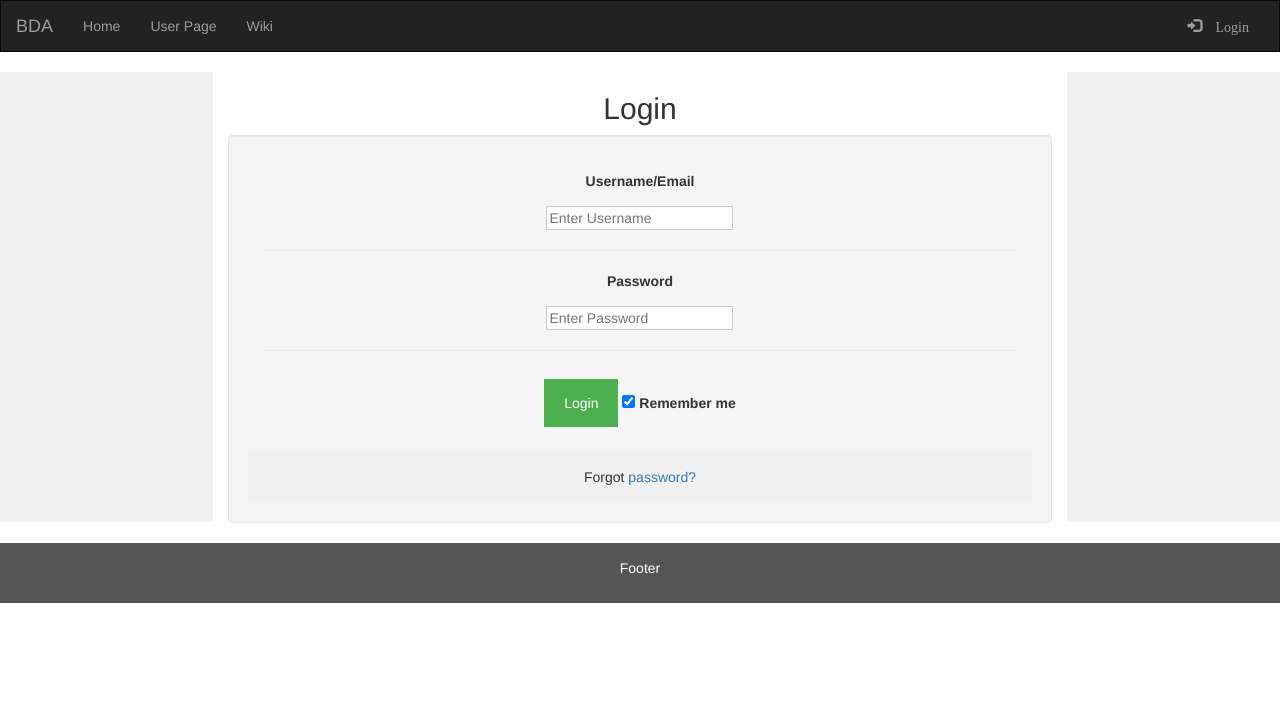
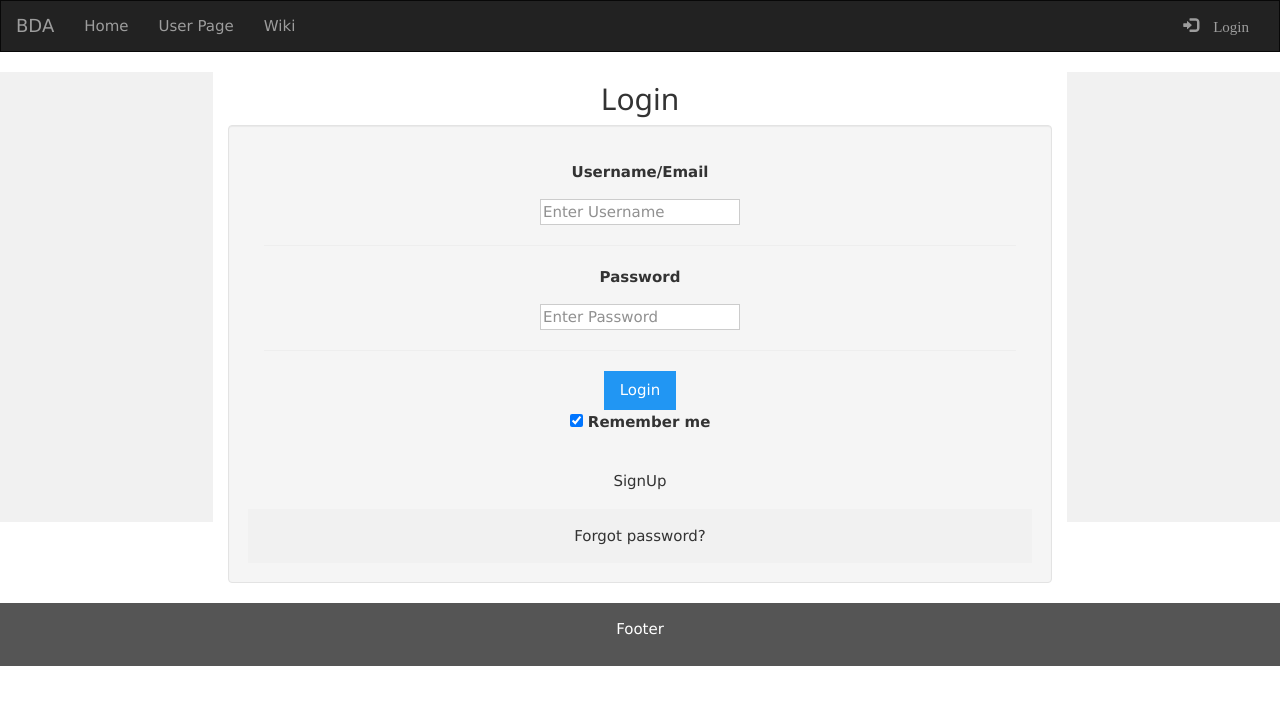
Before and after one commit to SIU-CS/blue_dawn-production, a Django app: page /login in a window 1280 px wide. Shown: the top 705 px of the page. Run offline with Django 3.2, Linux system fonts and the light colour scheme; some libraries are stand-ins or nearby versions.

```diff
--- a/landing/templates/login.html
+++ b/landing/templates/login.html
@@ -7,6 +7,7 @@
         <meta name="viewport" content="width=device-width,initial-scale=1">
         <link rel="stylesheet" href="https://maxcdn.bootstrapcdn.com/bootstrap/3.3.7/css/bootstrap.min.css">
         <link rel ="stylesheet" href="{% static 'css/style.css' %}">
+        <link rel="stylesheet" href="https://www.w3schools.com/w3css/4/w3.css">
         <script src="https://ajax.googleapis.com/ajax/libs/jquery/3.3.1/jquery.min.js"></script>
         <script src="https://maxcdn.bootstrapcdn.com/bootstrap/3.3.7/js/bootstrap.min.js"></script>
     </head>
@@ -34,14 +35,16 @@
                       <input type="password" placeholder="Enter Password" name="psw" required>
                         <hr>
 
-                        <a href="{% url 'profile' %}"><button type="submit">Login</button></a>
+                        <a href="{% url 'profile' %}"><button type="submit" class="w3-btn w3-ripple w3-blue">Login</button></a> <br>
                       <label>
                         <input type="checkbox" checked="checked" name="remember"> Remember me
                       </label>
                     </div>
-
+                    <div class="container text-center">
+                      <span> <a href="{% url 'signup' %}">SignUp</a> </span>
+                    </div>
                     <div class="container text-center" style="background-color:#f1f1f1">
-                      <span class="psw">Forgot <a href="#">password?</a></span>
+                      <span class="psw">Forgot <a href="{% url 'password_reset' %}">password?</a></span>
                     </div>
 
                     </div>
--- a/landing/templates/registration/password_reset_form.html
+++ b/landing/templates/registration/password_reset_form.html
@@ -7,6 +7,7 @@
         <meta name="viewport" content="width=device-width,initial-scale=1">
         <link rel="stylesheet" href="https://maxcdn.bootstrapcdn.com/bootstrap/3.3.7/css/bootstrap.min.css">
         <link rel ="stylesheet" href="{% static 'css/style.css' %}">
+        <link rel="stylesheet" href="https://www.w3schools.com/w3css/4/w3.css">
         <script src="https://ajax.googleapis.com/ajax/libs/jquery/3.3.1/jquery.min.js"></script>
         <script src="https://maxcdn.bootstrapcdn.com/bootstrap/3.3.7/js/bootstrap.min.js"></script>
     </head>
@@ -19,7 +20,7 @@
                 <p></p>
                 <p></p>
                 </div>
-                <div class="col-sm-8 text-left">
+                <div class="col-sm-8 text-center">
                     <h2>Password Reset</h2>
                     <p></p>
                     <hr>
@@ -28,7 +29,7 @@
   						<form method="post">
     					{% csrf_token %}
     					{{ form.as_p }}
-    					<button type="submit" class="btn btn-default">Submit</button>
+    					<button type="submit" class="w3-btn w3-ripple w3-blue">Submit</button>
   						</form>
 					{% endblock %}
 
--- a/landing/templates/signup.html
+++ b/landing/templates/signup.html
@@ -7,6 +7,7 @@
         <meta name="viewport" content="width=device-width,initial-scale=1">
         <link rel="stylesheet" href="https://maxcdn.bootstrapcdn.com/bootstrap/3.3.7/css/bootstrap.min.css">
         <link rel ="stylesheet" href="{% static 'css/style.css' %}">
+        <link rel="stylesheet" href="https://www.w3schools.com/w3css/4/w3.css">
         <script src="https://ajax.googleapis.com/ajax/libs/jquery/3.3.1/jquery.min.js"></script>
         <script src="https://maxcdn.bootstrapcdn.com/bootstrap/3.3.7/js/bootstrap.min.js"></script>
     </head>
@@ -19,7 +20,7 @@
                 <p></p>
                 <p></p>
                 </div>
-                <div class="col-sm-8 text-left">
+                <div class="col-sm-8 text-center">
 
                     <p></p>
                     <hr>
@@ -37,7 +38,7 @@
                       {% endfor %}
                           </p>
                         {% endfor %}
-                      <button type="submit" class="btn btn-default">Sign up</button>
+                      <button type="submit" class="w3-btn w3-ripple w3-blue">Sign up</button>
                       </form>
             {% endblock %}
 
```
